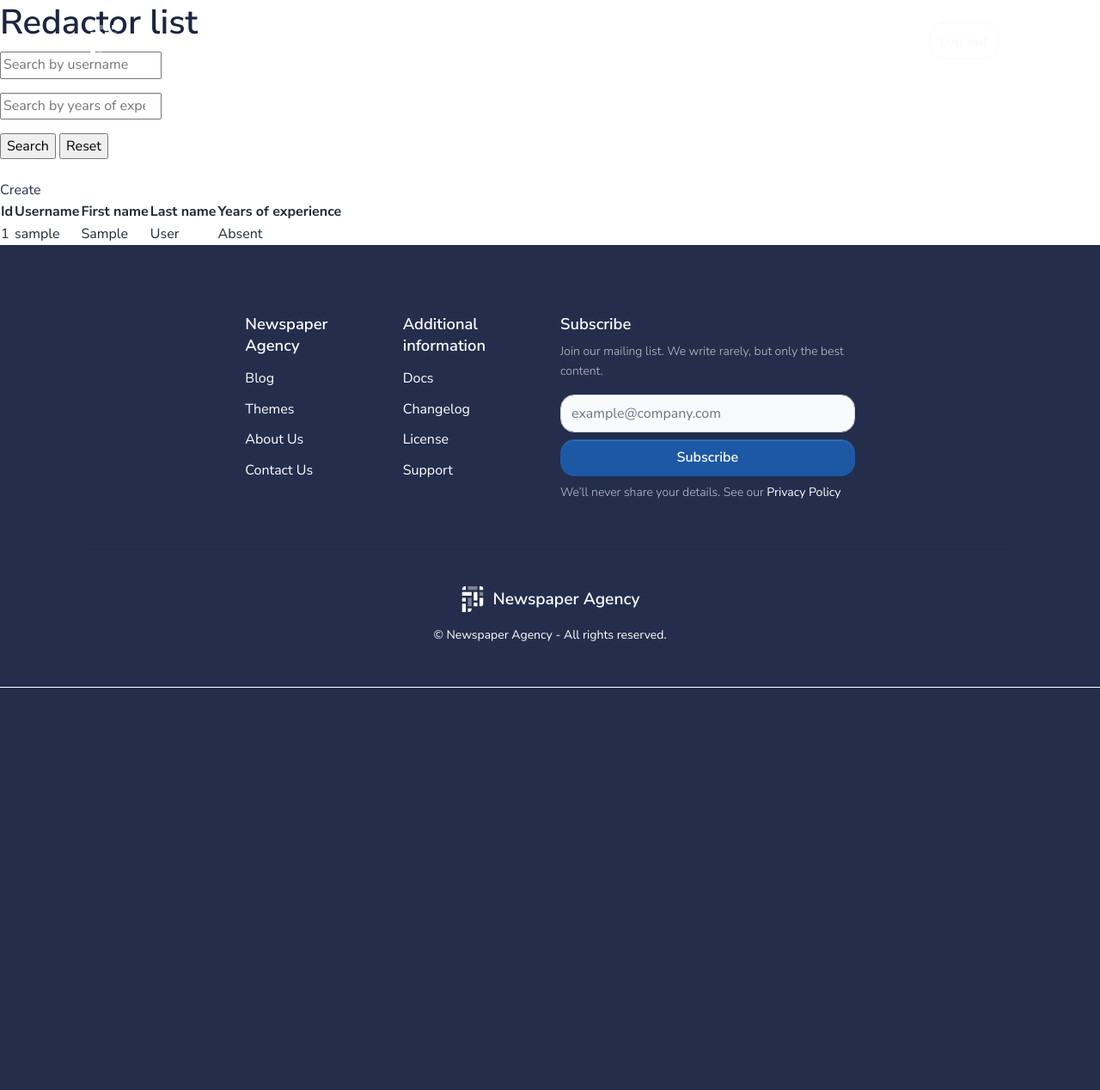
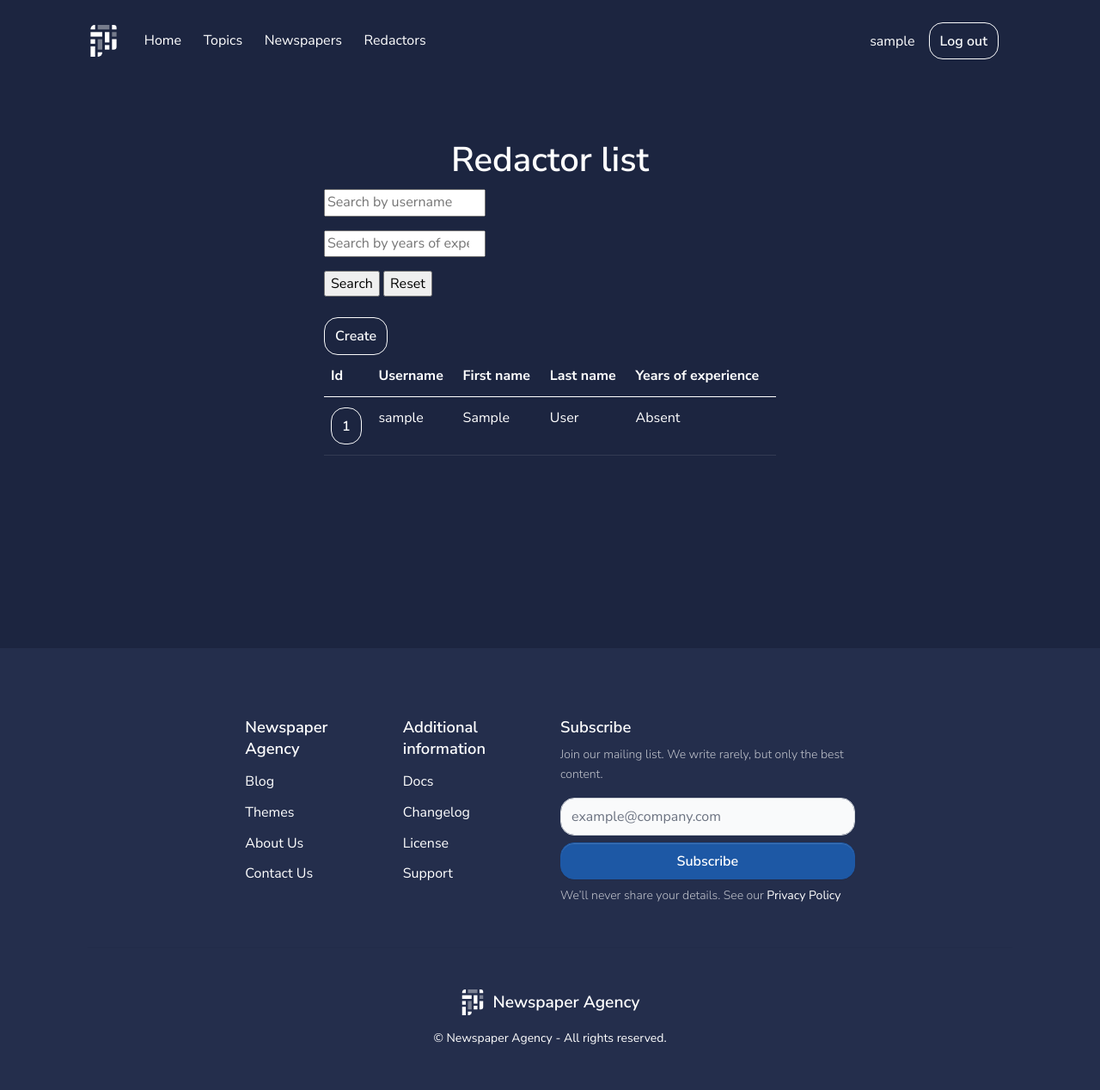
Before and after one commit to bknyrik/newspaper-agency-system, a Django app: page /redactors/ in a window 1280 px wide. Shown: the whole page at 86% size. Before the commit the page ends 800 px from the top, so only its background shows below. Run offline with Django 5.2, Linux system fonts and the light colour scheme; the visitor is signed in with stand-in values (Sample User, id 1); data comes from the database, SQL or seed files in the repository; data that the repository does not hold is empty.

Commit message:
Wrap h1 and table in section and add styles in redactor_list.html

```diff
--- a/templates/editor/redactor_list.html
+++ b/templates/editor/redactor_list.html
@@ -1,30 +1,46 @@
 {% extends "base.html" %}
 {% block content %}
-  <h1>Redactor list</h1>
+  <section class="section-header bg-secondary">
+    <div class="container">
+      <div class="row align-items-center justify-content-around">
+        <div class="col-md-6 col-xl-6 mb-5">
+          <h1 class="text-center text-white">Redactor list</h1>
           {% include "includes/search_form.html" %}
           <br>
-  <a href="{% url "editor:redactor-create" %}">Create</a>
+          <a class="btn btn-outline-gray-100" href="{% url "editor:redactor-create" %}">Create</a>
           {% if redactor_list %}
-    <table>
+            <table class="table table-dark text-white">
+              <thead>
               <tr>
-        <th>Id</th>
-        <th>Username</th>
-        <th>First name</th>
-        <th>Last name</th>
-        <th>Years of experience</th>
+                <th scope="col">Id</th>
+                <th scope="col">Username</th>
+                <th scope="col">First name</th>
+                <th scope="col">Last name</th>
+                <th scope="col">Years of experience</th>
               </tr>
+              </thead>
+              <tbody>
               {% for redactor in redactor_list %}
                 <tr>
-          <td><a href="{% url "editor:redactor-detail" pk=redactor.id %}">{{ redactor.id }}</a></td>
+                  <td><a class="btn btn-outline-gray-100"
+                         href="{% url "editor:redactor-detail" pk=redactor.id %}">{{ redactor.id }}</a></td>
                   <td>{{ redactor.username }}</td>
                   <td>{{ redactor.first_name|default:"Absent" }}</td>
                   <td>{{ redactor.last_name|default:"Absent" }}</td>
                   <td>{{ redactor.years_of_experience|default_if_none:"Absent" }}</td>
                 </tr>
               {% endfor %}
+              </tbody>
             </table>
           {% else %}
-    <p>There are no redactors in the system.</p>
+            <div class="col-12 col-md-7 col-lg-6 text-center text-md-left text-white">
+              <br>
+              <p class="display-6">There are no redactors in the system.</p>
+            </div>
           {% endif %}
           {% include "includes/pagination.html" %}
+        </div>
+      </div>
+    </div>
+  </section>
 {% endblock %}
```
Lines whose indentation alone changed are shown as unchanged.
